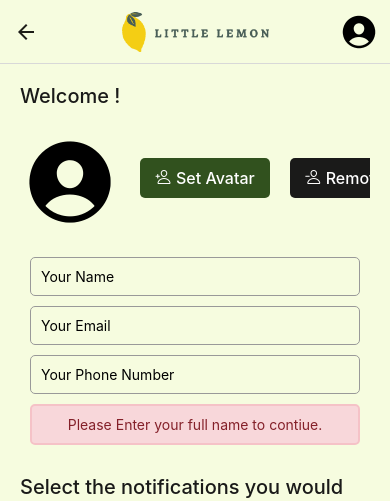
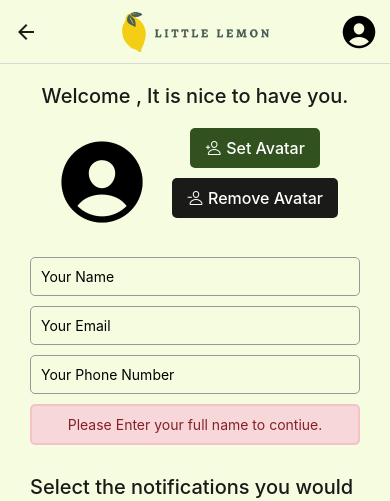
Before and after one commit to saaqi/restaurant-mobile-app-react-native, a React Native app: screen /Profile in a window 390 px wide. Shown: the top 501 px of the page. Built offline with nearby package versions, Linux system fonts and the light colour scheme.

Commit message:
adjustments

```diff
--- a/screens/Profile.js
+++ b/screens/Profile.js
@@ -149,10 +149,11 @@ const Profile = () => {
   return (
     <View style={styles.container}>
       {isLoading ? (<ActivityIndicator />) : (
-        <ScrollView>
-
-          <Text style={styles.headingText}>Welcome {userName}!</Text>
-          <View style={{ flexDirection: 'row', gap: 20, marginBottom: 20 }}>
+        <ScrollView style={{paddingHorizontal: 10}}>
+          <Text style={[styles.headingText, { textAlign: 'center' }]}>
+            Welcome {userName}, It is nice to have you.
+          </Text>
+          <View style={{ flexDirection: 'row', gap: 20, marginBottom: 20, justifyContent: 'center' }}>
             {userAvatar ? <Image
               source={{ uri: userAvatar }}
               style={{
@@ -164,6 +165,7 @@ const Profile = () => {
               accessible={true}
               accessibilityLabel={"User Avatar"}
             /> : <Ionicons style={{ fontSize: 100 }} name="person-circle" />}
+            <View>
               <Pressable
                 onPress={pickImage}
                 style={[
@@ -187,11 +189,12 @@ const Profile = () => {
                 </View>
               </Pressable>
             </View>
+          </View>
           <KeyboardAvoidingView
             behavior={Platform.OS === 'ios' ? 'padding' : 'height'}
           >
             <ScrollView
-              style={{ marginBottom: 20, paddingHorizontal: 10 }}
+              style={{ marginBottom: 20 }}
               horizontal={false}
               // indicatorStyle={'#333'}
               keyboardDismissMode="on-drag"
@@ -237,7 +240,6 @@ const Profile = () => {
             </ScrollView>
           </KeyboardAvoidingView>
 
-
           <View style={{ marginBottom: 30 }}>
             <Text style={styles.headingText}>Select the notifications you would like to receive:</Text>
 
@@ -282,7 +284,7 @@ const Profile = () => {
               }
               style={[
                 userName === '' || !ValidateEmailField(userEmail) || !ValidatePhoneNumberField(userPhone) ?
-                  styles.subButtonDisabled : styles.primaryButton, {flex: .5}
+                  styles.subButtonDisabled : styles.primaryButton, { flex: .5 }
               ]}
             >
               <View style={styles.iconStyle}>
@@ -294,7 +296,7 @@ const Profile = () => {
               onPress={() => {
                 removeUserData();
               }}
-              style={[styles.dangerButton, {flex: .5}]}
+              style={[styles.dangerButton, { flex: .5 }]}
             >
               <View style={styles.iconStyle}>
                 <Ionicons style={styles.dangerButtonText} name="trash-outline" />
```
Lines whose indentation alone changed are shown as unchanged.
